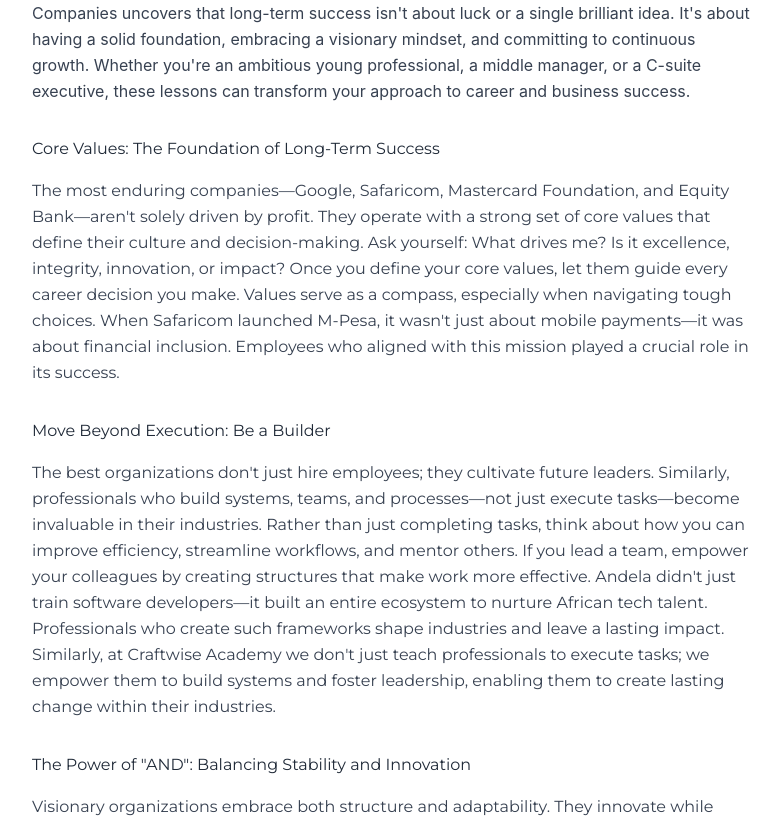
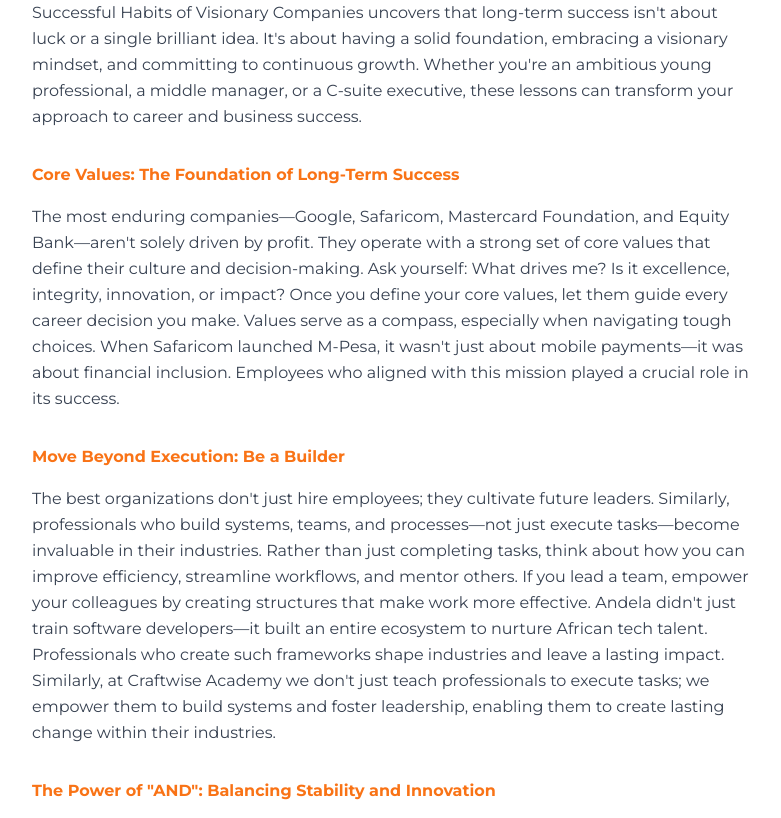
Before and after one commit to Gift-World/craftwise-main, a React (Vite) app: page /built-to-last in a window 1280 px wide. Shown: the part 920-1738 px from the top of the page, without its empty margins (248-1029 px from the left). Built offline with nearby package versions, Linux system fonts and the light colour scheme.

Commit message:
Enhance styling in BuiltToLast component: update subheading color and apply Montserrat font for consistency

```diff
--- a/src/components/Blogs/BuiltToLast.jsx
+++ b/src/components/Blogs/BuiltToLast.jsx
@@ -121,12 +121,12 @@ const BuiltToLast = () => {
               alt={article.title}
               className="w-full h-[400px] object-cover rounded-lg shadow-lg mb-8"
             />
-              <div className="prose lg:prose-xl p-16 text-gray-700 leading-relaxed">
+              <div className="prose lg:prose-xl font-montserrat p-16 text-gray-700 leading-relaxed">
                 <p>{article.content[0]}</p>
 
                 {article.subheadings.map((subheading, index) => (
                   <div key={index} className="mt-8">
-                    <h2 className=" font-montserrat text-gray-800 mt-4">
+                    <h2 className=" font-montserrat font-bold text-orange-500 mt-4">
                       {subheading}
                     </h2>
                     <p className="mt-4 font-montserrat">{article.content[index + 1]}</p>
```
